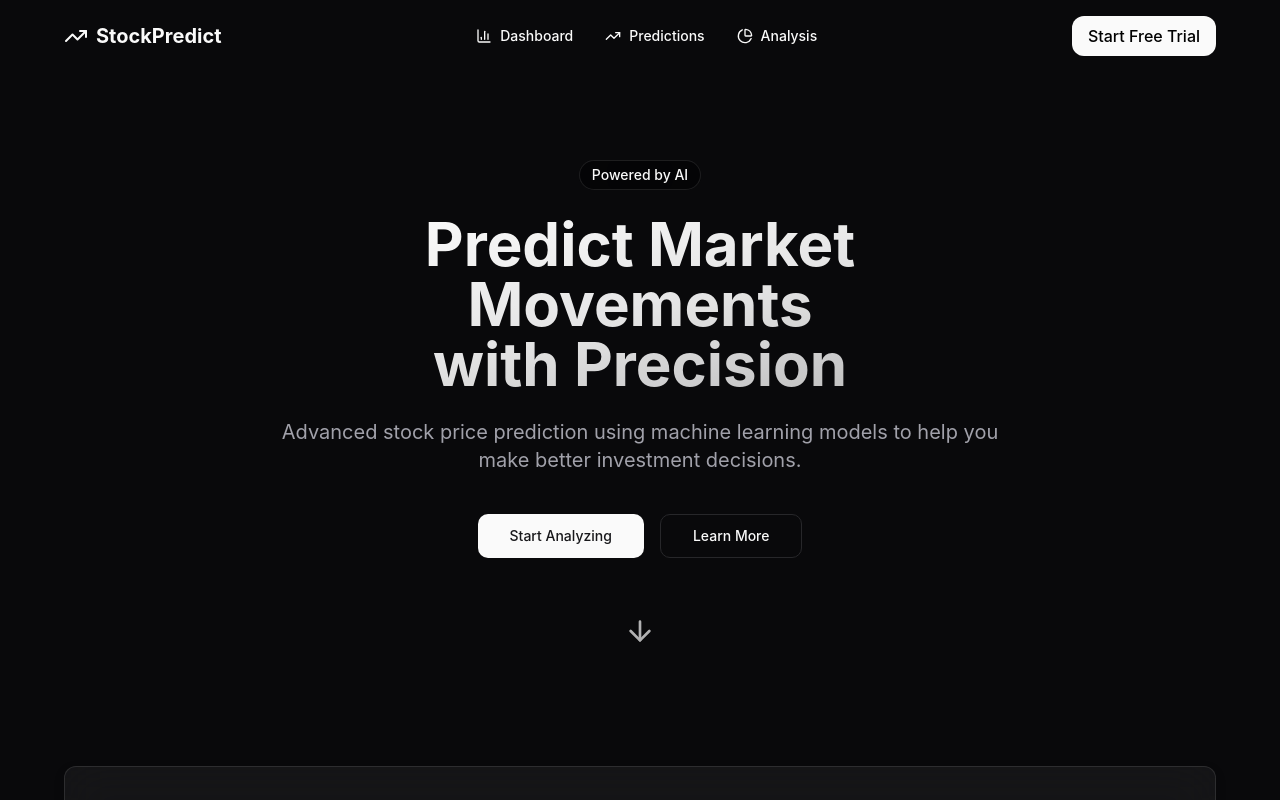
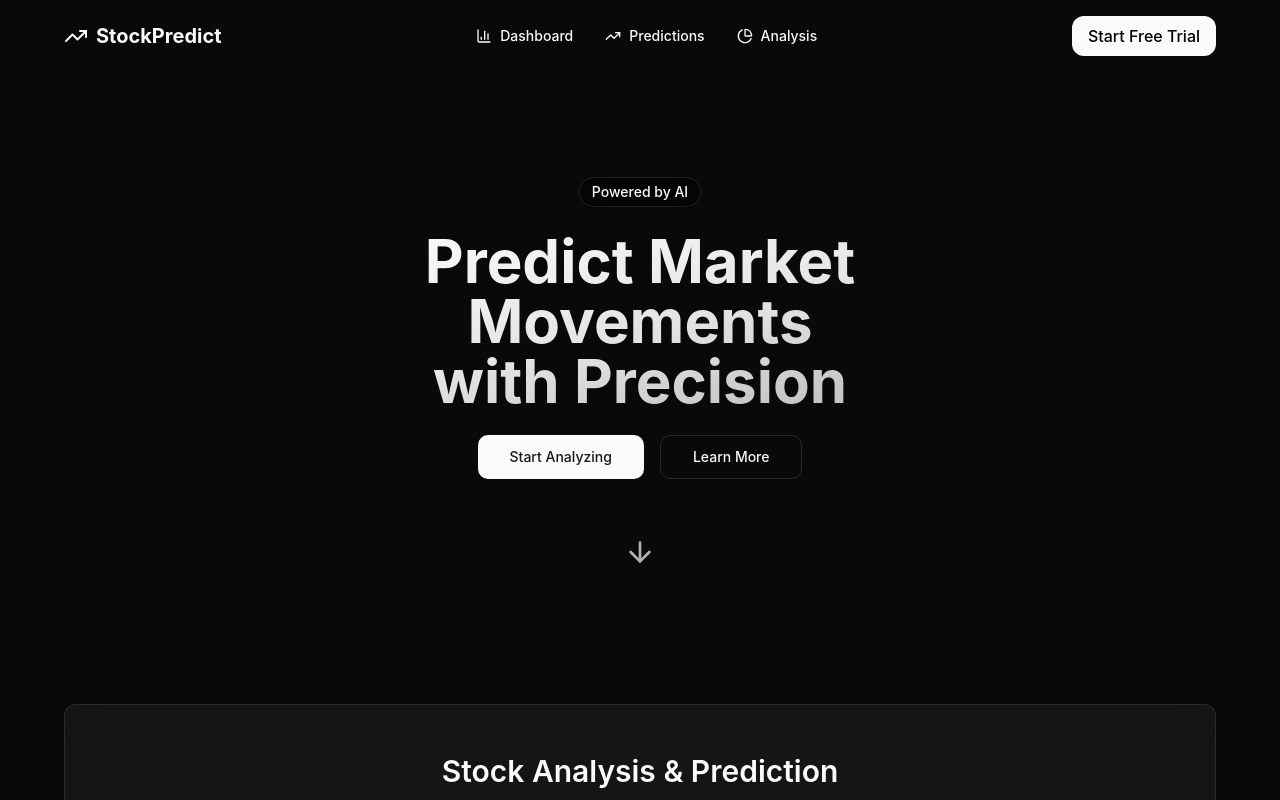
Before and after one commit to madihaarif244/future-gazer, a React (Vite) app: page / in a window 1280 px wide. Shown: the top 800 px of the page. Built offline with nearby package versions, Linux system fonts and the light colour scheme.

Commit message:
Remove subtitle
Removes the subtitle from the application.

```diff
--- a/src/pages/Index.tsx
+++ b/src/pages/Index.tsx
@@ -25,9 +25,6 @@ const Index = () => {
               <h1 className="text-5xl md:text-6xl font-bold mb-6 leading-tight text-gradient animate-fade-down">
                 Predict Market Movements <br/>with Precision
               </h1>
-              <p className="text-xl text-muted-foreground mb-10 animate-fade-up">
-                Advanced stock price prediction using machine learning models to help you make better investment decisions.
-              </p>
               <div className="flex flex-col sm:flex-row gap-4 justify-center animate-fade-up">
                 <Button
                   className="button-glow hover-scale"
```
